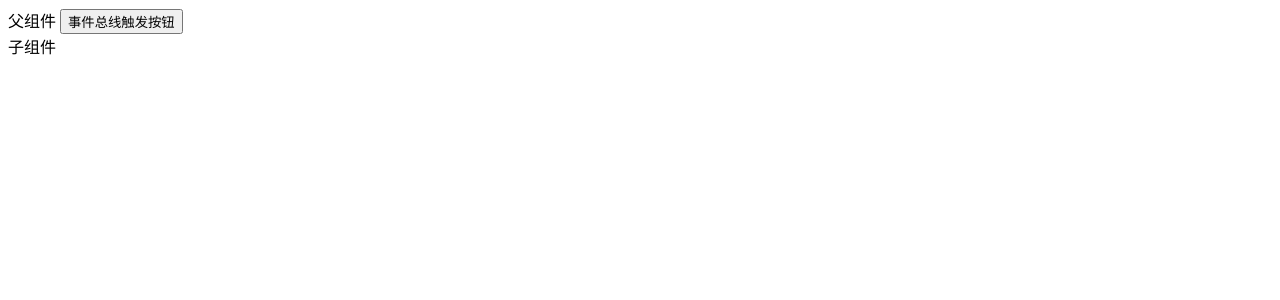
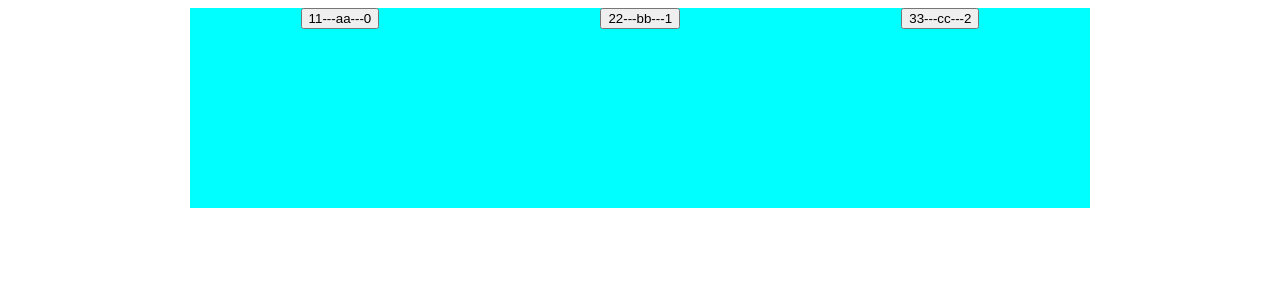
Before and after one commit to angryWhy/vue3, a Vue app: page / in a window 1280 px wide. Shown: the top 300 px of the page. Built offline with nearby package versions, Linux system fonts and the light colour scheme.

Commit message:
day-05-插槽

```diff
--- /dev/null
+++ b/V指令和watch/v-slot插槽/v-slot基本使用/slotCpn.vue
@@ -0,0 +1,27 @@
+<template>
+  <div>
+    <h2>组件开始</h2>
+    <slot><span>我是默认内容</span></slot>
+    <h2>组件结束</h2>
+
+    <!-- 多个内容情况 -->
+    <!-- <h2>组件开始</h2>
+    <slot><span>我是默认内容</span></slot>
+    <slot><span>我是默认内容</span></slot>
+    <slot><span>我是默认内容</span></slot>
+    <slot><span>我是默认内容</span></slot>
+    <h2>组件结束</h2> -->
+  </div>
+</template>
+
+<script>
+import { defineComponent } from "vue";
+export default defineComponent({
+  name: "VlotCpn",
+  setup() {
+    return {};
+  },
+});
+</script>
+
+<style scoped></style>
--- /dev/null
+++ b/V指令和watch/v-slot插槽/具名插槽+作用域/slotCpn.vue
@@ -0,0 +1,45 @@
+<template>
+  <div class="layout">
+    <div v-for="(item, index) in data" :key="index">
+      <slot :item="item" :index="index" name="right"></slot>
+    </div>
+  </div>
+</template>
+
+<script>
+import { defineComponent, reactive } from "vue";
+export default defineComponent({
+  name: "VlotCpn",
+  props: ["name", "wzx"],
+  setup() {
+    const data = reactive([
+      {
+        name: "11",
+        age: "aa",
+      },
+      {
+        name: "22",
+        age: "bb",
+      },
+      {
+        name: "33",
+        age: "cc",
+      },
+    ]);
+    return {
+      data,
+    };
+  },
+});
+</script>
+
+<style scoped>
+.layout {
+  display: flex;
+  justify-content: space-around;
+  height: 200px;
+  width: 900px;
+  margin: 0 auto;
+  background-color: aqua;
+}
+</style>
--- /dev/null
+++ b/V指令和watch/v-slot插槽/具名插槽/slotCpn.vue
@@ -0,0 +1,28 @@
+<template>
+  <div class="layout">
+    <slot name="left"></slot>
+    <slot name="center"></slot>
+    <slot name="right"></slot>
+  </div>
+</template>
+
+<script>
+import { defineComponent } from "vue";
+export default defineComponent({
+  name: "VlotCpn",
+  setup() {
+    return {};
+  },
+});
+</script>
+
+<style scoped>
+.layout {
+  display: flex;
+  justify-content: space-around;
+  height: 200px;
+  width: 900px;
+  margin: 0 auto;
+  background-color: aqua;
+}
+</style>
--- /dev/null
+++ b/V指令和watch/v-slot插槽/动态插槽/slotCpn.vue
@@ -0,0 +1,45 @@
+<template>
+  <div class="layout">
+    <div v-for="(item, index) in data" :key="index">
+      <slot :item="item" :index="index"></slot>
+    </div>
+  </div>
+</template>
+
+<script>
+import { defineComponent, reactive } from "vue";
+export default defineComponent({
+  name: "VlotCpn",
+  props: ["name", "wzx"],
+  setup() {
+    const data = reactive([
+      {
+        name: "11",
+        age: "aa",
+      },
+      {
+        name: "22",
+        age: "bb",
+      },
+      {
+        name: "33",
+        age: "cc",
+      },
+    ]);
+    return {
+      data,
+    };
+  },
+});
+</script>
+
+<style scoped>
+.layout {
+  display: flex;
+  justify-content: space-around;
+  height: 200px;
+  width: 900px;
+  margin: 0 auto;
+  background-color: aqua;
+}
+</style>
--- /dev/null
+++ b/V指令和watch/v-slot插槽/独占默认插槽/father.vue
@@ -0,0 +1,34 @@
+<template>
+  <div>
+    <!-- 独占默认插槽，可以使用缩写，不能和具名插槽一起使用 -->
+    <!-- 直接在组件上用，可以不用带template -->
+    <slot-cpn v-slot="slotProps">
+      <button>
+        {{ slotProps.item.name }}---{{ slotProps.item.age }}---{{
+          slotProps.index
+        }}
+      </button>
+    </slot-cpn>
+  </div>
+</template>
+
+<script>
+import { defineComponent, ref } from "vue";
+import SlotCpn from "./slotCpn.vue";
+export default defineComponent({
+  name: "V-slot基本使用",
+  components: {
+    SlotCpn,
+  },
+  setup() {
+    const name = ref("why");
+    const wzx = ref("wzx");
+    return {
+      name,
+      wzx,
+    };
+  },
+});
+</script>
+
+<style scoped></style>
--- /dev/null
+++ b/V指令和watch/v-slot插槽/独占默认插槽/slotCpn.vue
@@ -0,0 +1,45 @@
+<template>
+  <div class="layout">
+    <div v-for="(item, index) in data" :key="index">
+      <slot :item="item" :index="index"></slot>
+    </div>
+  </div>
+</template>
+
+<script>
+import { defineComponent, reactive } from "vue";
+export default defineComponent({
+  name: "VlotCpn",
+  props: ["name", "wzx"],
+  setup() {
+    const data = reactive([
+      {
+        name: "11",
+        age: "aa",
+      },
+      {
+        name: "22",
+        age: "bb",
+      },
+      {
+        name: "33",
+        age: "cc",
+      },
+    ]);
+    return {
+      data,
+    };
+  },
+});
+</script>
+
+<style scoped>
+.layout {
+  display: flex;
+  justify-content: space-around;
+  height: 200px;
+  width: 900px;
+  margin: 0 auto;
+  background-color: aqua;
+}
+</style>
--- a/src/App.vue
+++ b/src/App.vue
@@ -5,7 +5,7 @@
 </template>
 <script>
 import { defineComponent } from "vue";
-import Demo from "./事件总线/father.vue";
+import Demo from "../V指令和watch/v-slot插槽/独占默认插槽/father.vue";
 export default defineComponent({
   components: {
     Demo,
```
Also changed, not shown: V指令和watch/v-slot插槽/v-slot基本使用/father.vue (added, +31 -0 lines), V指令和watch/v-slot插槽/具名插槽+作用域/father.vue (added, +34 -0 lines), V指令和watch/v-slot插槽/具名插槽/father.vue (added, +38 -0 lines), V指令和watch/v-slot插槽/动态插槽/father.vue (added, +34 -0 lines).
